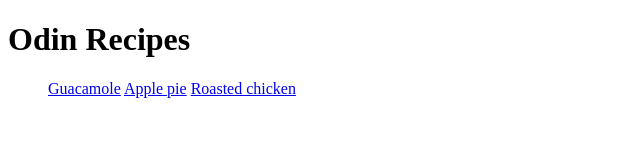
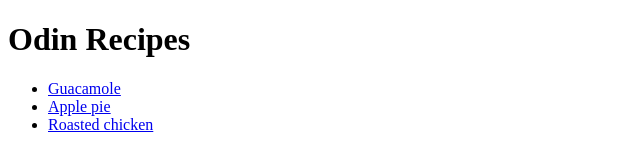
Before and after one commit to Okeff/odin-recipes, a plain HTML site: page index.html in a window 1280 px wide. Shown: the whole page, without its empty margins (0-640 px from the left). Drawn offline with Linux system fonts and the light colour scheme.

Commit message:
fix unorded list

```diff
--- a/index.html
+++ b/index.html
@@ -7,9 +7,9 @@
     <body>
         <h1>Odin Recipes</h1>
         <ul>
-            <a href="recipes/guacamole.html">Guacamole</a>
-            <a href="recipes/apple-pie.html">Apple pie</a>
-            <a href="recipes/roasted-chicken.html">Roasted chicken</a>
+            <li><a href="recipes/guacamole.html">Guacamole</a></li>
+            <li><a href="recipes/apple-pie.html">Apple pie</a></li>
+            <li><a href="recipes/roasted-chicken.html">Roasted chicken</a></li>
         </ul>
     </body>
 </html>
```
